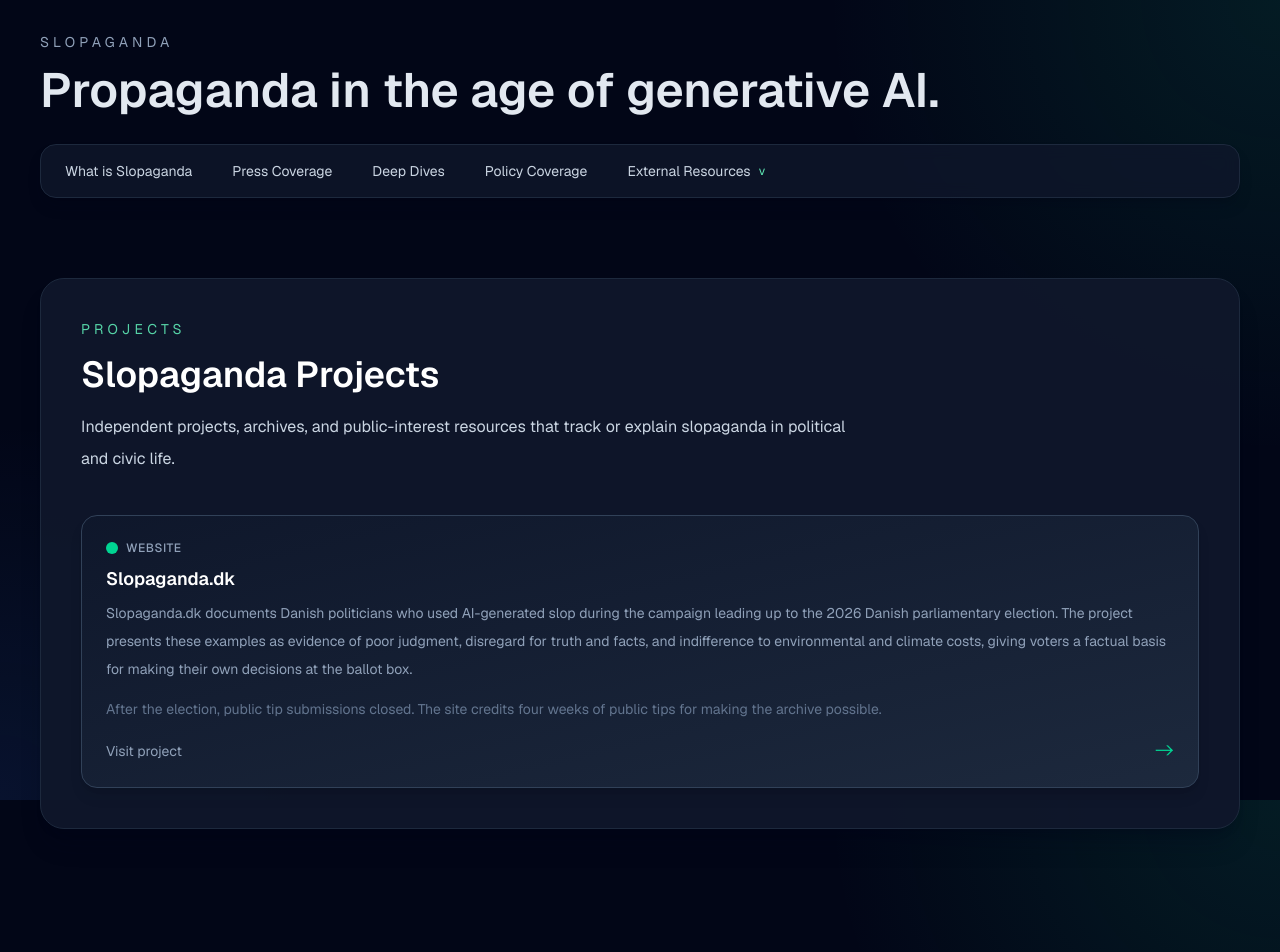
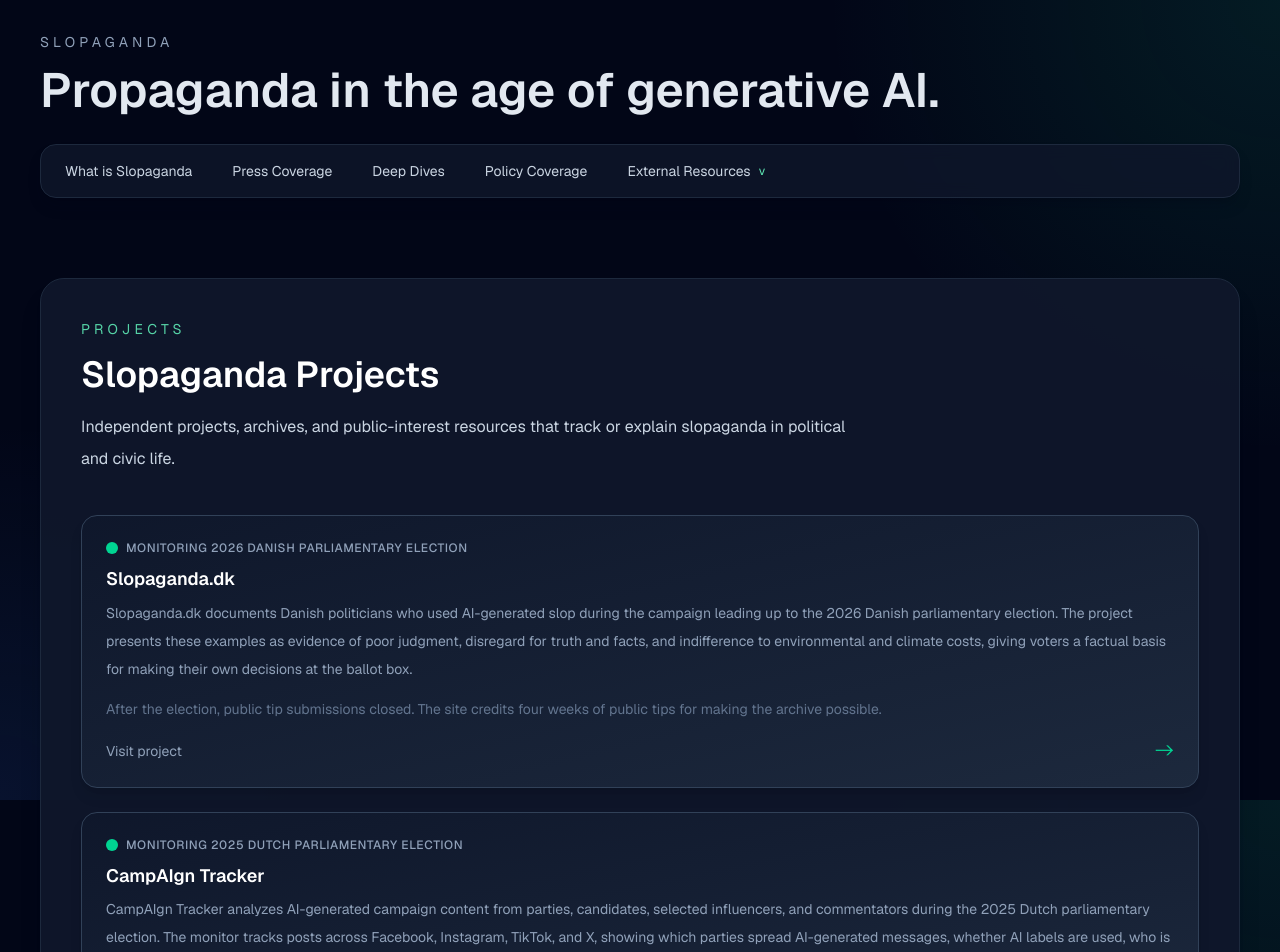
Before and after one commit to ebrahimifard/slopaganda, a Next.js app: page /slopaganda-projects in a window 1280 px wide. Shown: the top 952 px of the page. Built offline with nearby package versions, Linux system fonts and the light colour scheme.

Commit message:
adding an entry to Slopaganda project

```diff
--- a/src/app/slopaganda-projects/page.tsx
+++ b/src/app/slopaganda-projects/page.tsx
@@ -1,12 +1,19 @@
 const projects = [
   {
     name: "Slopaganda.dk",
-    type: "Website",
+    type: "Monitoring 2026 Danish parliamentary election",
     description:
       "Slopaganda.dk documents Danish politicians who used AI-generated slop during the campaign leading up to the 2026 Danish parliamentary election. The project presents these examples as evidence of poor judgment, disregard for truth and facts, and indifference to environmental and climate costs, giving voters a factual basis for making their own decisions at the ballot box.",
     note:
       "After the election, public tip submissions closed. The site credits four weeks of public tips for making the archive possible.",
     href: "https://slopaganda.dk/",
+  },
+  {
+    name: "CampAIgn Tracker",
+    type: "Monitoring 2025 Dutch parliamentary election",
+    description:
+      "CampAIgn Tracker analyzes AI-generated campaign content from parties, candidates, selected influencers, and commentators during the 2025 Dutch parliamentary election. The monitor tracks posts across Facebook, Instagram, TikTok, and X, showing which parties spread AI-generated messages, whether AI labels are used, who is depicted, which topics are discussed, and whether the tone is positive or negative.",
+    href: "https://www.campaigntracker.nl/",
   },
 ];
 
@@ -50,9 +57,11 @@
               <p className="mb-3 text-sm leading-7 text-slate-400">
                 {project.description}
               </p>
-              <p className="mb-4 text-sm leading-7 text-slate-500">
-                {project.note}
-              </p>
+              {project.note && (
+                <p className="mb-4 text-sm leading-7 text-slate-500">
+                  {project.note}
+                </p>
+              )}
               <div className="flex items-center justify-between">
                 <span className="text-sm text-slate-400">Visit project</span>
                 <span className="text-emerald-400 transition-colors group-hover:text-emerald-300">
```
